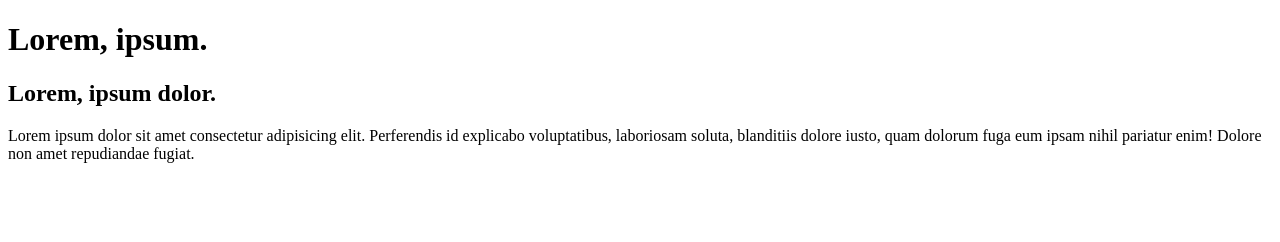
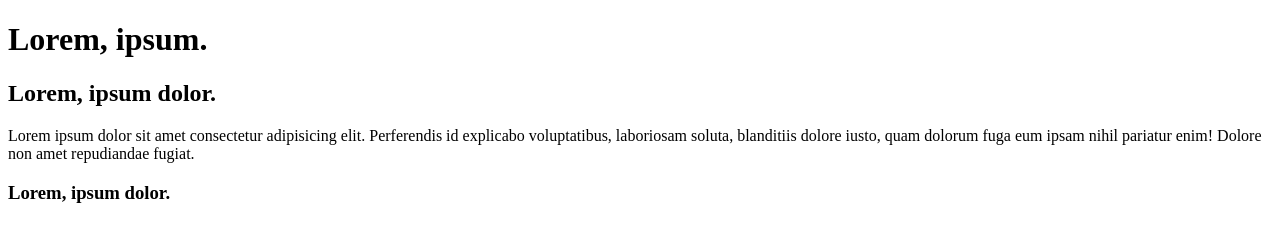
Before and after one commit to VasylUlianovskyi/git-branching, a plain HTML site: page index.html in a window 1280 px wide. Drawn offline with Linux system fonts and the light colour scheme.

Commit message:
Add footer

```diff
--- a/index.html
+++ b/index.html
@@ -18,5 +18,8 @@
         fugiat.
       </p>
     </main>
+    <footer>
+      <h3>Lorem, ipsum dolor.</h3>
+    </footer>
   </body>
 </html>
```
